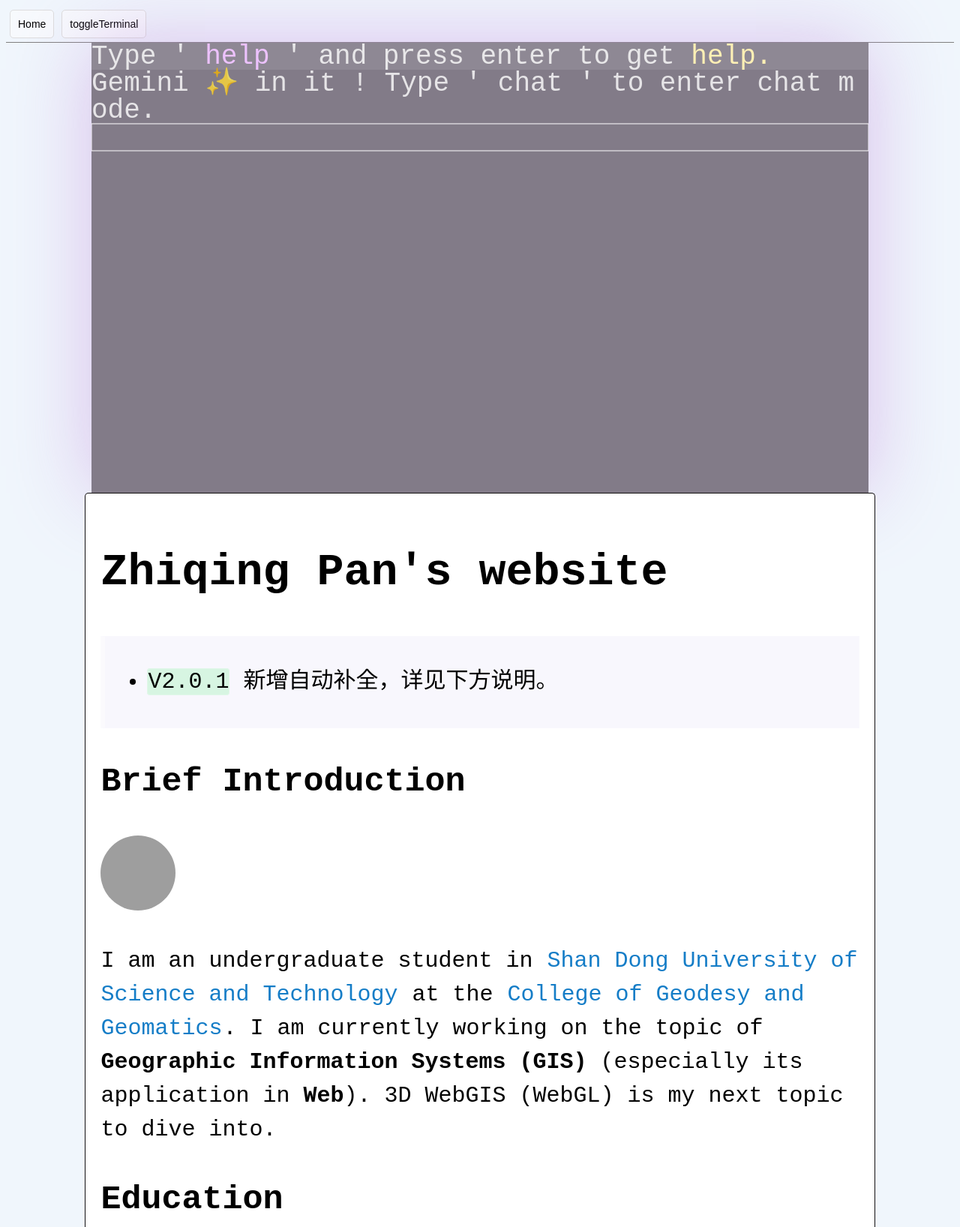
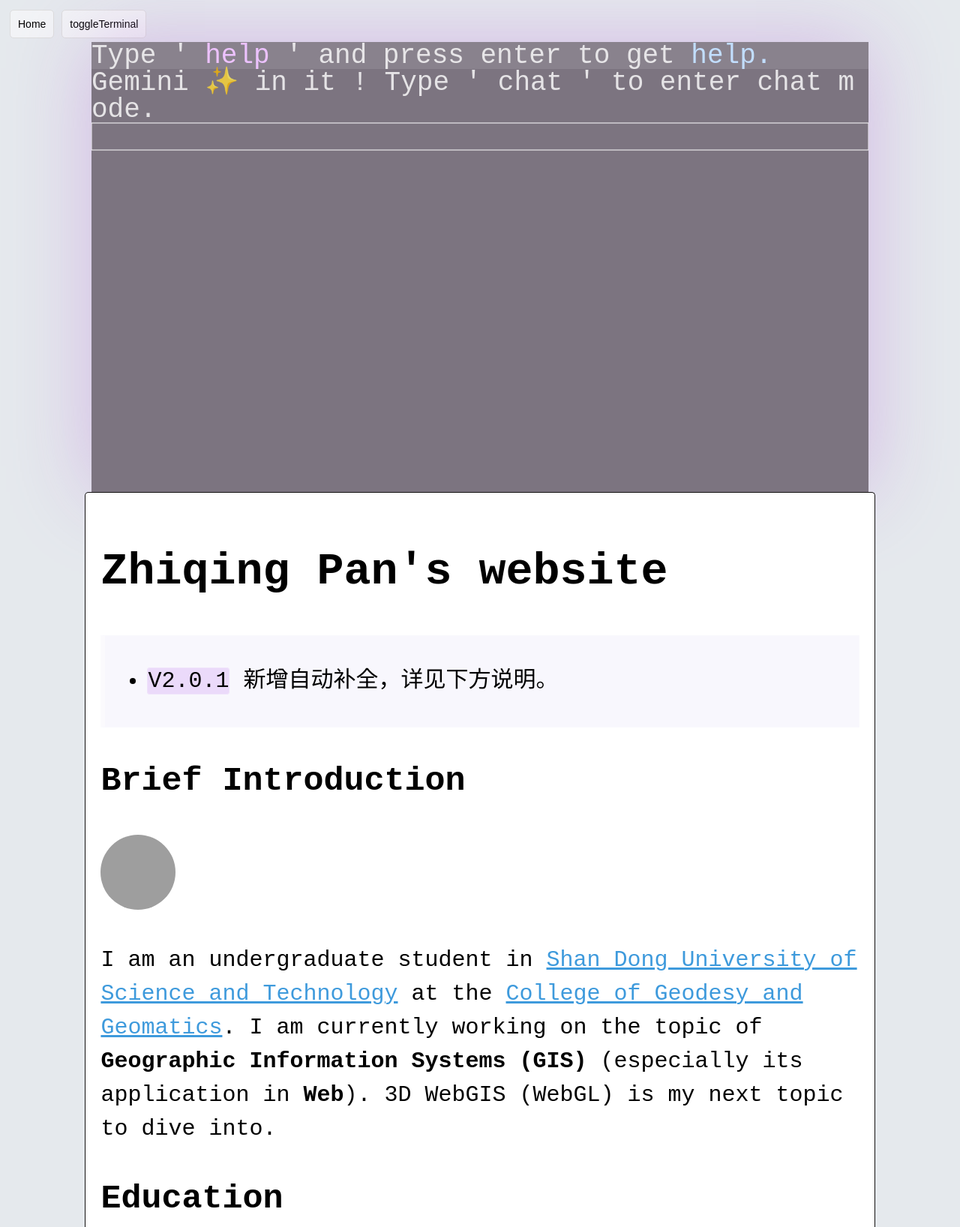
Before and after one commit to pzq123456/pzq123456.github.io, a plain HTML site: page index.html in a window 1280 px wide. Shown: the top 1636 px of the page at 75% size. Drawn offline with nearby package versions, Linux system fonts and the light colour scheme; grey boxes are pictures that could not be loaded; a small style sheet from the web is missing.

Commit message:
Update colors and styles

```diff
--- a/main.js
+++ b/main.js
@@ -22,7 +22,7 @@ trie.insertArray(metalist2str());
 
 // ==== 页面部分 ====
 let darkBG =  "#0d1117";
-let lightBG = "#f0f6fc";
+let lightBG = "#d4dbe197";
 let mode = 'dark'; // dark or light
 let currentMarkdown = '/README.md'; // 当前渲染的 markdown 文件
 // 获取系统是否处于 dark mode
@@ -483,7 +483,8 @@ fillNavBar(document.getElementById('navBar'),
             fileToHtml('/README.md',document.getElementById('content'), getMDStyle(mode));
             currentMarkdown = '/README.md';
         }
-    },{
+    },
+    {
         'text':'toggleTerminal',
         'action': function(){
             // 控制 terminal 是否固定在顶部
@@ -506,8 +507,6 @@ fillNavBar(document.getElementById('navBar'),
                 this.style.backgroundColor = 'white';
                 this.style.color = 'green';
             }}
-
-
         }
 ],
 {
@@ -516,7 +515,7 @@ fillNavBar(document.getElementById('navBar'),
     'display': 'flex',
     'flex-direction': 'row',
     'align-items': 'center',
-    'border-bottom':'1px solid gray',
+    // 'border-bottom':'1px solid gray',
 }
 );
 
--- a/src/Terminal/Parser.js
+++ b/src/Terminal/Parser.js
@@ -64,7 +64,7 @@ export function tokenStyle(token){
         }
     } else if (token.type === 'path'){
         return {
-            'color': '#ffeead',
+            'color': '#bbdaff',
         }
     } else if (token.type === 'argument'){
         return {
@@ -163,7 +163,7 @@ export function mdTokenStyle(token){
         }
     }else if (token.type === 'escape'){
         return {
-            'color': '#7285b7',
+            'color': '#bbdaff',
         }
     }
 }
--- a/style.css
+++ b/style.css
@@ -29,24 +29,15 @@ blockquote{
 
 /* 定义 链接样式 使得其在深色背景下更加利于阅读 */
 a{
-    border: 1px solid #ffffff3a;
-    color: rgb(21, 125, 199);
-    text-decoration: none;
-    background-color: #ffffff24;
-    border-radius: 0.25rem;
+    color: rgb(62, 154, 220);
 }
 a:hover{
-    border: 1px solid #ffffff3a;
-    border-bottom: 1px solid #ffffff;
-    color: #053e80;
-    text-decoration: none;
-    background-color: #ffffff80;
-    border-radius: 0.25rem;
+    color: #bbdaff;
 }
 
 code{
     border: 1px solid #ffffff3a;
-    background-color: #54ec7734;
+    background-color: #b66ae834;
     border-radius: 0.25rem;
 }
 
@@ -120,3 +111,8 @@ table tr:hover{
 ::-webkit-scrollbar {
     display: none;
 }
+
+
+.test {
+    color: #d4dbe197;
+}
```
